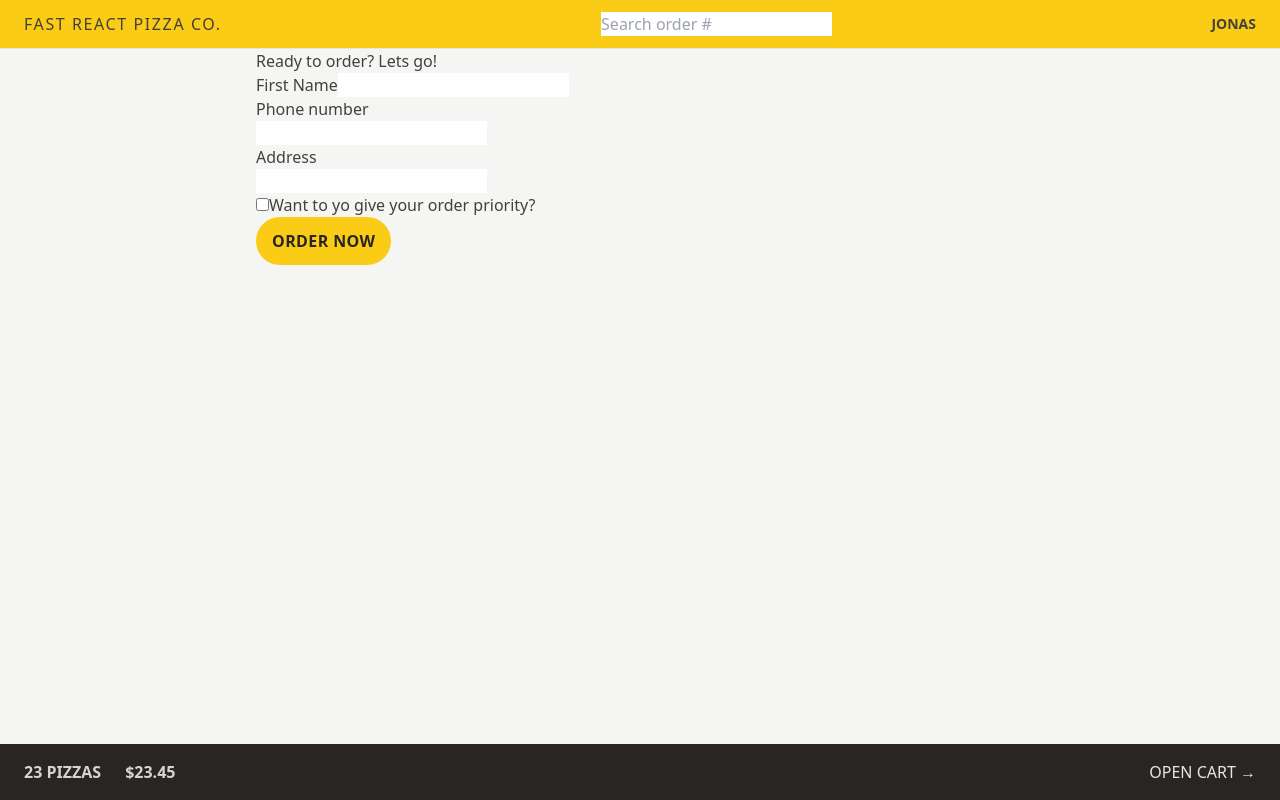
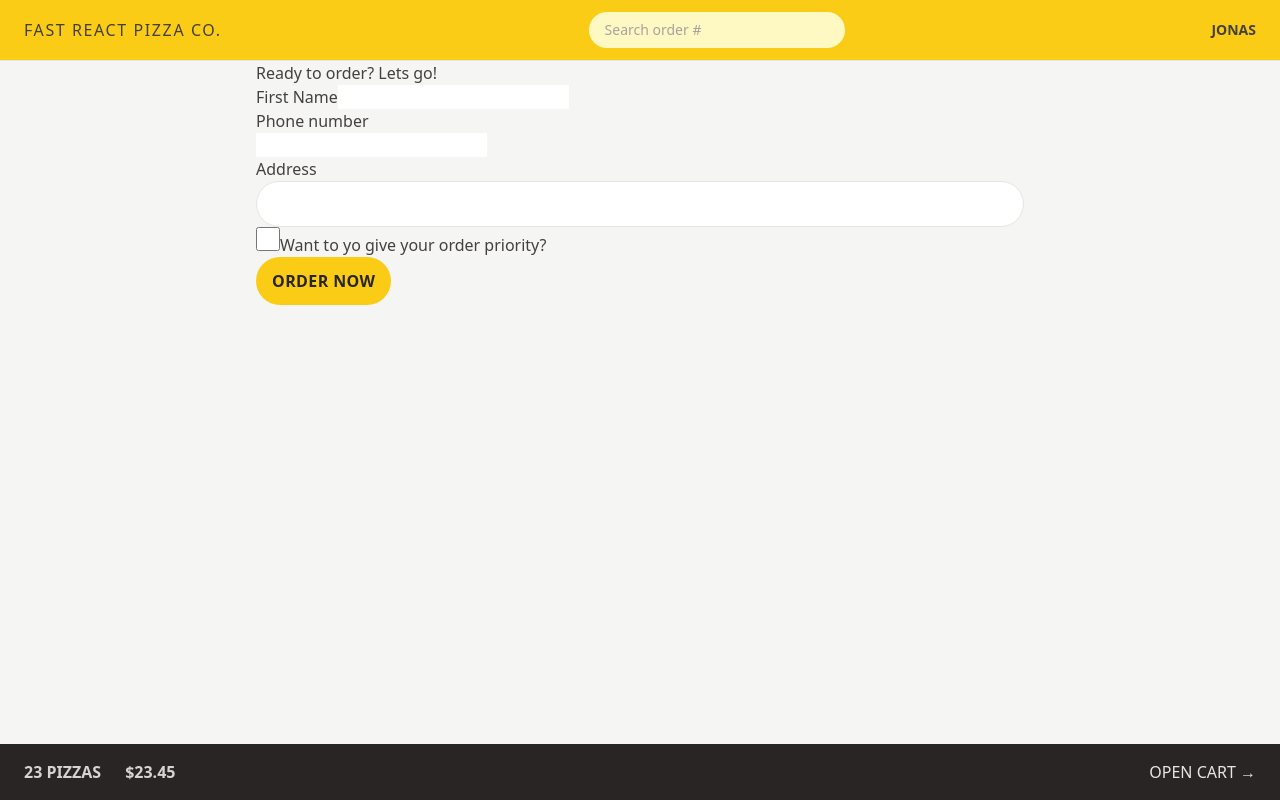
Before and after one commit to ingvillajimenez/16-fast-react-pizza, a React (Vite) app: page /order/new in a window 1280 px wide. Built offline with nearby package versions, Linux system fonts and the light colour scheme.

Commit message:
Styling Form Elements

```diff
--- a/src/features/order/CreateOrder.jsx
+++ b/src/features/order/CreateOrder.jsx
@@ -66,12 +66,18 @@
         <div>
           <label>Address</label>
           <div>
-            <input type="text" name="address" required />
+            <input
+              className="w-full rounded-full border border-stone-200 px-4 py-2 text-sm transition-all duration-300 placeholder:text-stone-400 focus:outline-none focus:ring focus:ring-yellow-400 md:px-6 md:py-3"
+              type="text"
+              name="address"
+              required
+            />
           </div>
         </div>
 
         <div>
           <input
+            className="h-6 w-6 accent-yellow-400 focus:outline-none focus:ring focus:ring-yellow-400 focus:ring-offset-2"
             type="checkbox"
             name="priority"
             id="priority"
--- a/src/features/order/SearchOrder.jsx
+++ b/src/features/order/SearchOrder.jsx
@@ -11,13 +11,15 @@
     navigate(`/order/${query}`);
     setQuery("");
   }
-
+  ////////////////////////
+  // Styling Form Elements
   return (
     <form onSubmit={handleSubmit}>
       <input
         placeholder="Search order #"
         value={query}
         onChange={(e) => setQuery(e.target.value)}
+        className="w-28 rounded-full bg-yellow-100 px-4 py-2 text-sm transition-all duration-300 placeholder:text-stone-400 focus:outline-none focus:ring focus:ring-yellow-500 focus:ring-opacity-50 sm:w-64 sm:focus:w-72"
       />
     </form>
   );
```
